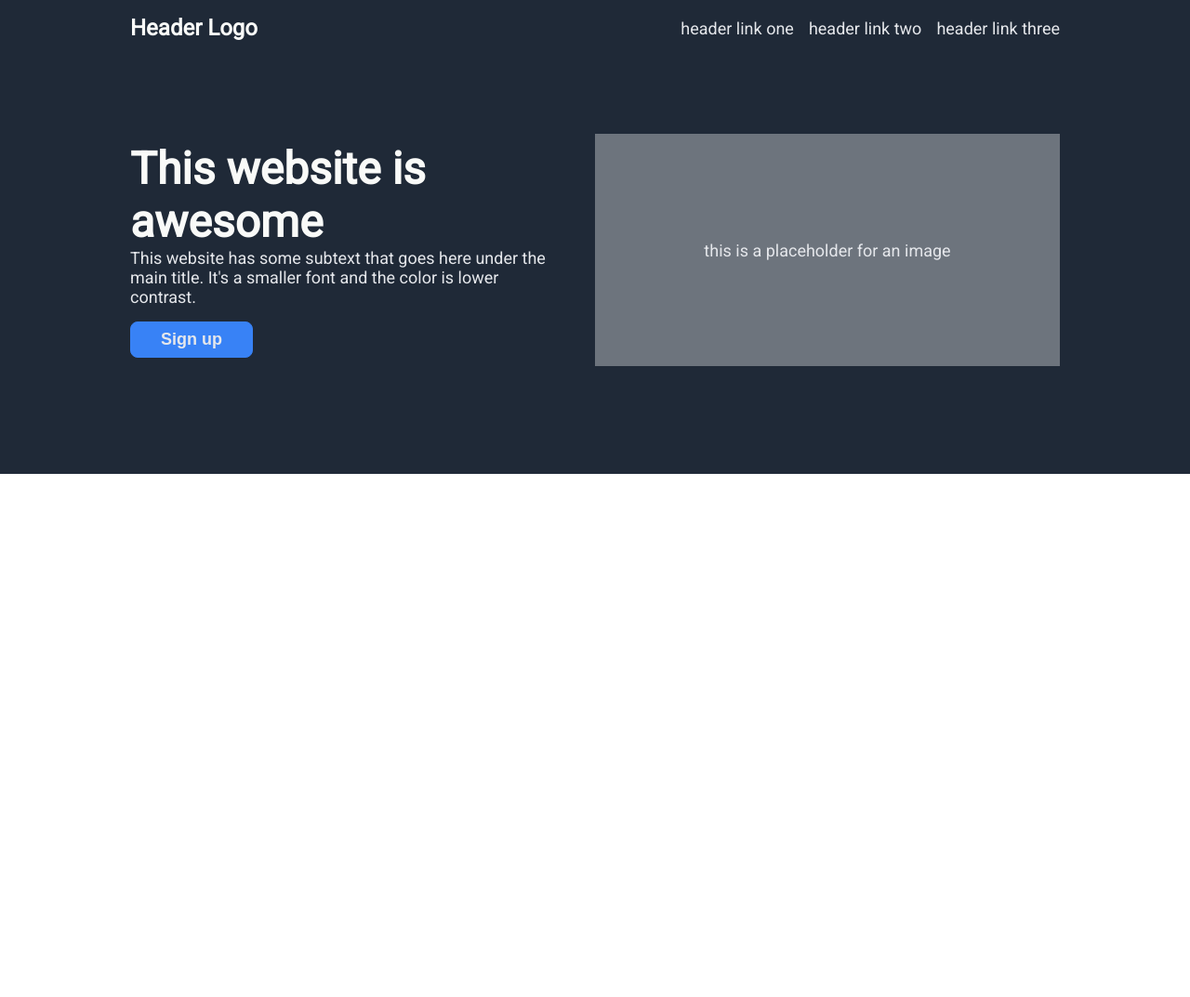
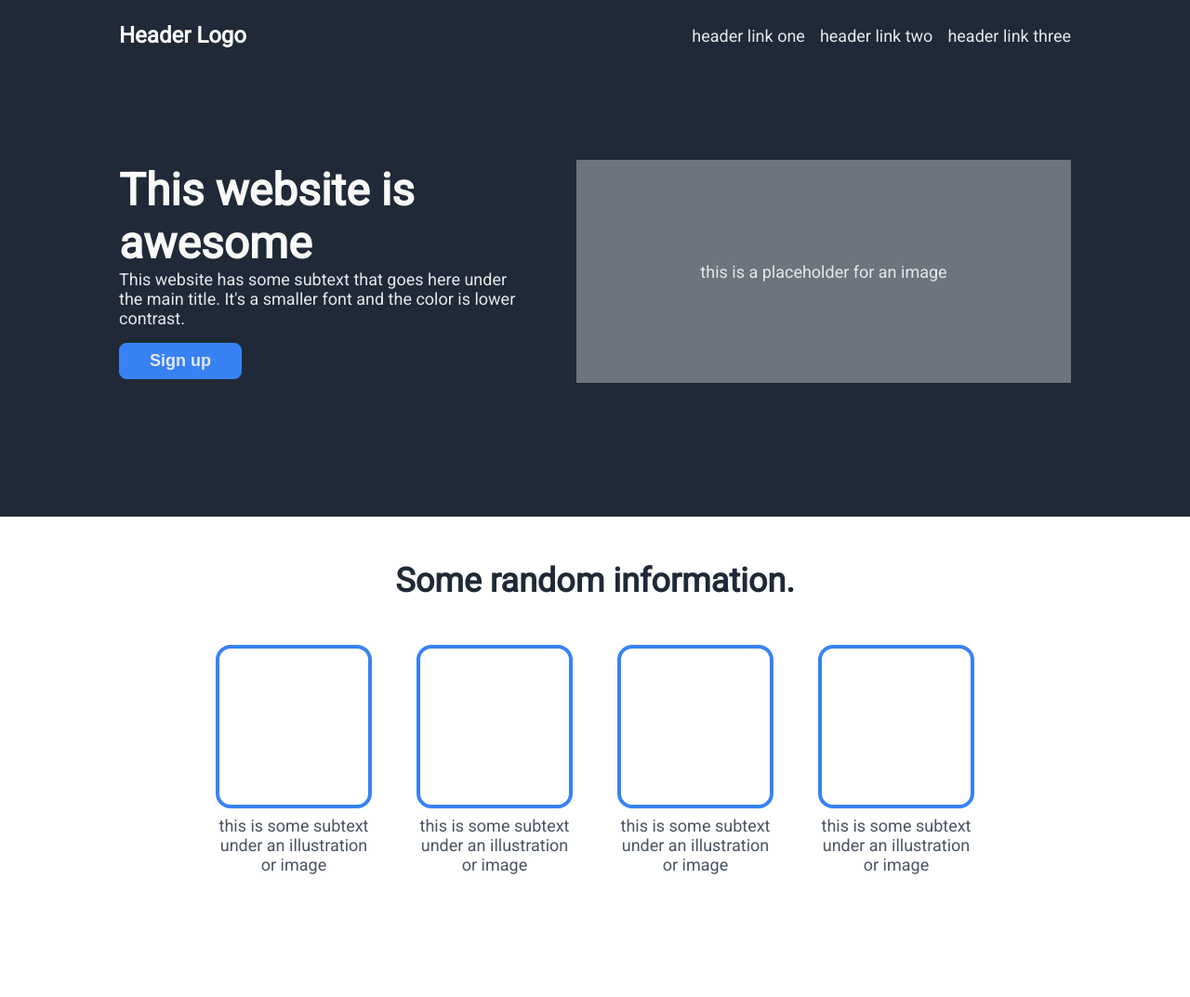
Before and after one commit to isacl/odin-landing-page, a plain HTML site: page index.html in a window 1280 px wide. Shown: the whole page at 93% size. Before the commit the page ends 800 px from the top, so only its background shows below. Drawn offline with Linux system fonts and the light colour scheme.

Commit message:
Add second section
I also cleaned up the classes a bit by adding header and content
subsections to each section and using chained selector and combinators
so set the CSS properties.

```diff
--- a/index.html
+++ b/index.html
@@ -12,7 +12,7 @@
 
 <body>
 
-    <div class="section intro">
+    <div class="section introduction">
         <div class="container">
 
             <div class="header">
@@ -24,10 +24,10 @@
                 </ul>
             </div>
 
-            <div class="hero">
+            <div class="content">
                 <div>
-                    <div class="hero-main">This website is awesome</div>
-                    <div class="hero-secondary">
+                    <div class="hero-text">This website is awesome</div>
+                    <div class="hero-subtext">
                         This website has some subtext that goes here under the main title. It's a
                         smaller
                         font and the color is lower contrast.
@@ -41,6 +41,41 @@
         </div>
     </div>
 
+    <div class="section information">
+        <div class="container">
+
+            <div class="header">Some random information.</div>
+
+            <div class="content">
+                <div class="image-container">
+                    <div class="image-border"></div>
+                    <div class="image-subtext">
+                        this is some subtext under an illustration or image
+                    </div>
+                </div>
+                <div class="image-container">
+                    <div class="image-border"></div>
+                    <div class="image-subtext">
+                        this is some subtext under an illustration or image
+                    </div>
+                </div>
+                <div class="image-container">
+                    <div class="image-border"></div>
+                    <div class="image-subtext">
+                        this is some subtext under an illustration or image
+                    </div>
+                </div>
+                <div class="image-container">
+                    <div class="image-border"></div>
+                    <div class="image-subtext">
+                        this is some subtext under an illustration or image
+                    </div>
+                </div>
+            </div>
+
+        </div>
+    </div>
+
 </body>
 
 </html>
--- a/style.css
+++ b/style.css
@@ -1,6 +1,20 @@
 body {
     font-family: "Roboto";
     margin: 0;
+}
+
+button.sign-up {
+    background-color: #3882F6;
+    padding: 8px 32px;
+    border: 1px solid #3882F6;
+    border-radius: 8px;
+}
+
+button.sign-up a {
+    text-decoration: none;
+    color: #E5E7EB;
+    font-size: 18px;
+    font-weight: bold;
 }
 
 .section {
@@ -11,31 +25,24 @@ body {
 
 .container {
     display: flex;
-    min-width: 700px;
-    max-width: 1000px;
+    flex-direction: column;
+    padding: 24px;
+    min-width: 720px;
+    max-width: 1024px;
 }
 
-.intro {
+.introduction {
     background-color: #1F2937;
 }
 
-.intro .container {
-    flex-direction: column;
-    padding: 16px;
-}
-
-.intro .hero {
-    margin: 100px 0;
-}
-
-.header {
+.introduction .header {
     display: flex;
     justify-content: space-between;
     align-items: center;
 }
 
 .header-logo,
-.hero-main {
+.hero-text {
     color: #F9FAF8;
 }
 
@@ -57,47 +64,76 @@ body {
 }
 
 .header-links a,
-.hero-secondary,
+.hero-subtext,
 .image-placeholder {
     color: #E5E7EB;
     font-size: 18px;
 }
 
-.hero-main {
+.hero-text {
     font-size: 48px;
     font-weight: 800;
 }
 
-.hero {
+.introduction .content {
     display: flex;
     align-items: center;
     gap: 48px;
+    margin: 120px 0;
 }
 
-button.sign-up {
-    background-color: #3882F6;
-    padding: 8px 32px;
-    border: 1px solid #3882F6;
-    border-radius: 8px;
-}
-
-button.sign-up a {
-    text-decoration: none;
-    color: #E5E7EB;
-    font-size: 18px;
-    font-weight: bold;
-}
-
-.hero button.sign-up {
+.introduction button.sign-up {
     margin-top: 16px;
 }
 
 .image-placeholder {
-    width: 500px;
-    height: 250px;
+    width: 532px;
+    height: 240px;
     flex-shrink: 0;
-    background-color: #6d747d;
+    background-color: #6D747D;
     display: flex;
     justify-content: center;
     align-items: center;
 }
+
+.information .container {
+    padding-top: 48px;
+    padding-bottom: 132px;
+    gap: 48px;
+}
+
+.information .header {
+    color: #1F2937;
+    font-size: 36px;
+    font-weight: 800;
+    text-align: center;
+}
+
+.information .content {
+    display: flex;
+    gap: 48px;
+}
+
+.image-container {
+    width: 168px;
+    flex-shrink: 0;
+    display: flex;
+    flex-direction: column;
+    align-items: center;
+    gap: 8px;
+}
+
+.image-border {
+    box-sizing: border-box;
+    width: 100%;
+    padding-top: 100%;
+    border: 4px solid #3882F6;
+    border-radius: 16px;
+    flex-shrink: 0;
+}
+
+.image-subtext {
+    color: #4B5563;
+    font-size: 18px;
+    text-align: center;
+}
```
